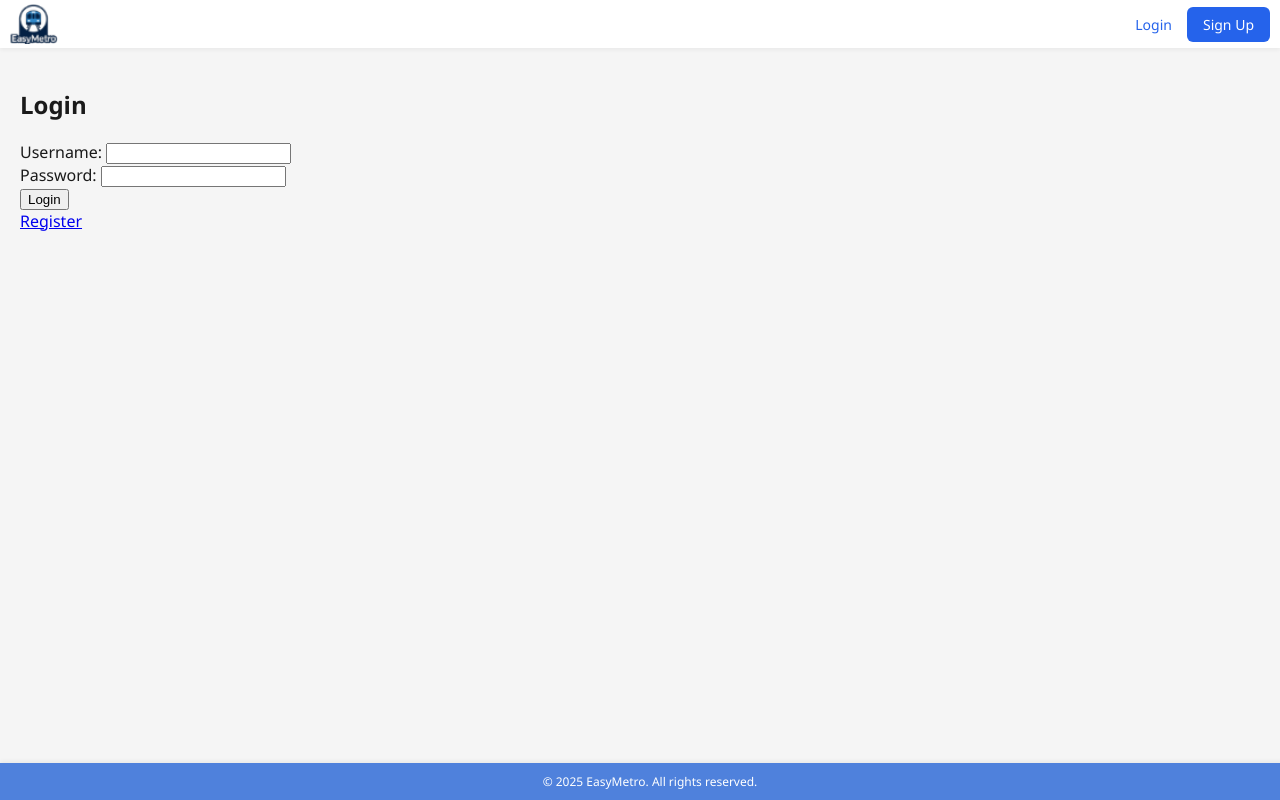
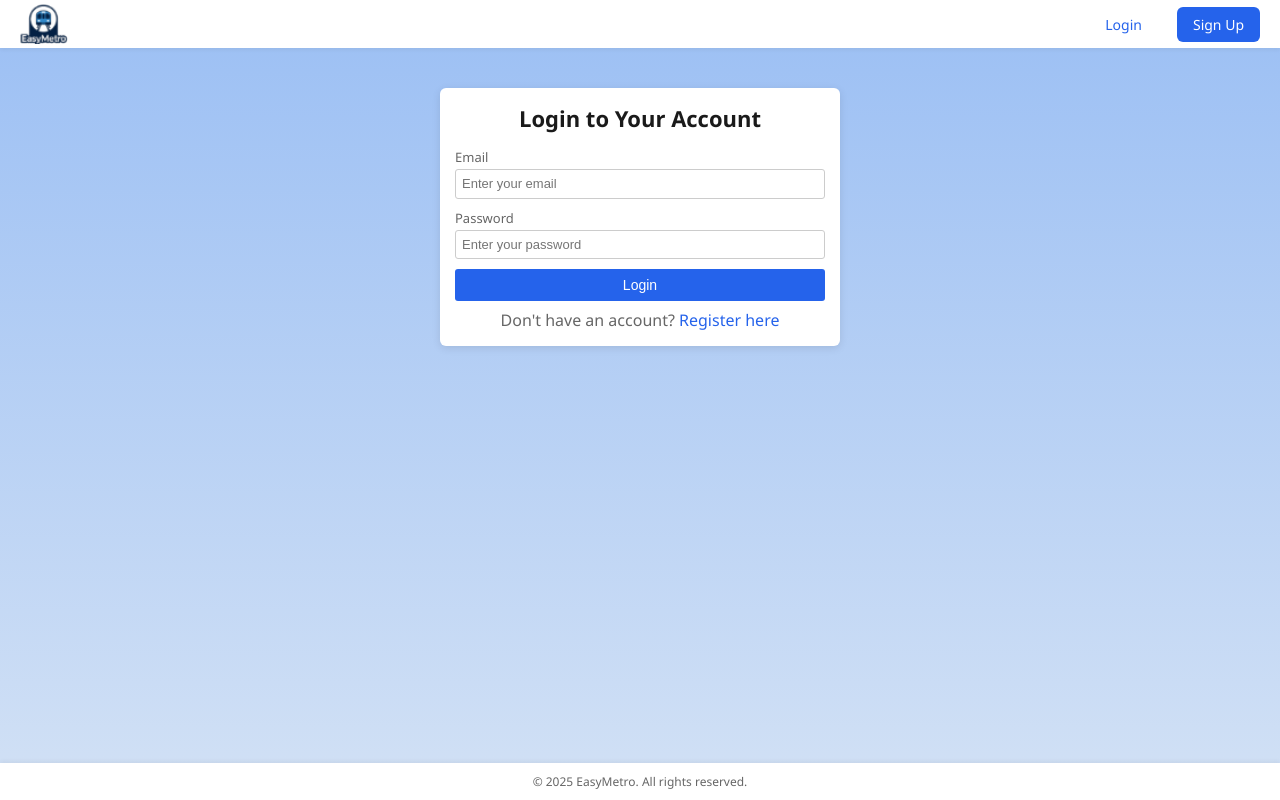
Before and after one commit to Ekrachowdhuryrisha/EasyMetro, a Django app: page /login/ in a window 1280 px wide. Run offline with Django 5.2, Linux system fonts and the light colour scheme.

Commit message:
LogIn page Complete

```diff
--- a/template/base.html
+++ b/template/base.html
@@ -5,34 +5,40 @@
     <meta name="viewport" content="width=device-width, initial-scale=1.0">
     <title>{% block title %}EasyMetro{% endblock %}</title>
     <style>
-        /* General */
+        * {
+            box-sizing: border-box; /* Global box-sizing */
+            margin: 0; /* Remove default margins */
+            padding: 0; /* Remove default padding */
+        }
+
         body {
-            margin: 0;
             font-family: 'Segoe UI', Tahoma, Geneva, Verdana, sans-serif;
             color: #1a1a1a;
-            background-color: #f5f5f5;
+            min-height: 100vh;
+            display: flex;
+            flex-direction: column;
         }
 
-        /* Content */
         .content {
-            padding: 20px;
+            flex: 1 0 auto;
+            padding: 0;
         }
 
-        /* Footer */
         .footer {
             text-align: center;
-            padding: 10px;
-            background: #4f81dc;
+            padding: 10px 0; /* No horizontal padding */
+            background: #ffffff;
             box-shadow: 0 -2px 4px rgba(0, 0, 0, 0.05);
-            position: fixed;
+            position: sticky;
+            bottom: 0;
+            z-index: 1000;
             width: 100%;
-            bottom: 0;
+            margin: 0;
         }
 
         .footer p {
-            margin: 0;
             font-size: 12px;
-            color: #ffffff;
+            color: #666;
         }
     </style>
 </head>
--- a/template/htmlfiles/login.html
+++ b/template/htmlfiles/login.html
@@ -1,10 +1,128 @@
 {% extends 'base.html' %}
+{% load static %}
+
+{% block title %}Login - EasyMetro{% endblock %}
+
 {% block content %}
-<h2>Login</h2>
-<form method="post">{% csrf_token %}
-Username: <input type="text" name="username"><br>
-Password: <input type="password" name="password"><br>
-<button type="submit">Login</button>
-</form>
-<a href="{% url 'register' %}">Register</a>
+    <div class="login-container">
+        <form class="login-form" method="post" action="{% url 'login' %}">
+            {% csrf_token %}
+            <h2>Login to Your Account</h2>
+            <div class="form-group">
+                <label for="email">Email</label>
+                <input type="email" id="email" name="email" placeholder="Enter your email" required>
+            </div>
+            <div class="form-group">
+                <label for="password">Password</label>
+                <input type="password" id="password" name="password" placeholder="Enter your password" required>
+            </div>
+            <button type="submit" class="login-btn" formaction="user.html">Login</button>
+            <p class="register-link">Don't have an account? <a href="register.html">Register here</a></p>
+        </form>
+    </div>
+
+    <style>
+        body {
+            background: linear-gradient(to bottom, #9bbff4, #d2e1f5); /* Gradient blue background */
+        }
+
+        .navbar {
+            position: flex;
+            top: 0;
+            z-index: 1000;
+        }
+
+        .footer {
+            position: flex;
+            bottom: 0;
+            z-index: 1000;
+        }
+
+        .content {
+            flex: 1 0 auto;
+        }
+
+        .login-container {
+            display: flex;
+            justify-content: center;
+            width: 100%;
+            padding: 20px 0;
+            flex: 1 0 auto;
+        }
+
+        .login-form {
+            background: #ffffff;
+            padding: 15px;
+            border-radius: 6px;
+            box-shadow: 0 2px 8px rgba(0, 0, 0, 0.1);
+            width: 100%;
+            max-width: 400px;
+            margin: 20px 0;
+        }
+
+        .login-form h2 {
+            font-size: 22px;
+            color: #1a1a1a;
+            text-align: center;
+            margin-bottom: 15px;
+        }
+
+        .form-group {
+            margin-bottom: 10px;
+        }
+
+        .form-group label {
+            display: block;
+            font-size: 13px;
+            color: #666;
+            margin-bottom: 3px;
+        }
+
+        .form-group input {
+            width: 100%;
+            padding: 6px;
+            border: 1px solid #ccc;
+            border-radius: 3px;
+            font-size: 13px;
+            box-sizing: border-box;
+            line-height: 1.2;
+        }
+
+        .form-group input:focus {
+            outline: none;
+            border-color: #2563eb;
+            box-shadow: 0 0 4px rgba(37, 99, 235, 0.3);
+        }
+
+        .login-btn {
+            width: 100%;
+            padding: 8px;
+            background-color: #2563eb;
+            color: white;
+            border: none;
+            border-radius: 3px;
+            font-size: 14px;
+            cursor: pointer;
+        }
+
+        .login-btn:hover {
+            background-color: #1e4db7;
+        }
+
+        .register-link {
+            text-align: center;
+            font-size: 16px;
+            color: #666;
+            margin-top: 8px;
+        }
+
+        .register-link a {
+            color: #2563eb;
+            text-decoration: none;
+        }
+
+        .register-link a:hover {
+            text-decoration: underline;
+        }
+    </style>
 {% endblock %}
--- a/template/nav1.html
+++ b/template/nav1.html
@@ -17,9 +17,10 @@
         display: flex;
         justify-content: space-between;
         align-items: center;
-        padding: 4px 10px;
+        padding: 4px 0; /* Removed horizontal padding (10px) to eliminate gaps */
         background: #ffffff;
         box-shadow: 0 2px 4px rgba(0, 0, 0, 0.05);
+        width: 100%; /* Ensure full width */
     }
 
     .nav-left, .nav-right {
@@ -31,6 +32,7 @@
         height: 40px;
         width: auto;
         display: block;
+        margin-left: 20px;
     }
 
     .nav-right a {
@@ -38,6 +40,7 @@
         text-decoration: none;
         font-size: 14px;
         font-weight: 500;
+        margin-right: 20px;
     }
 
     .btn-link {
```
